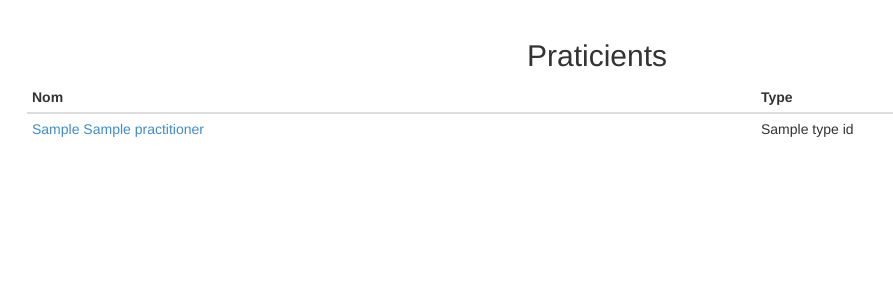
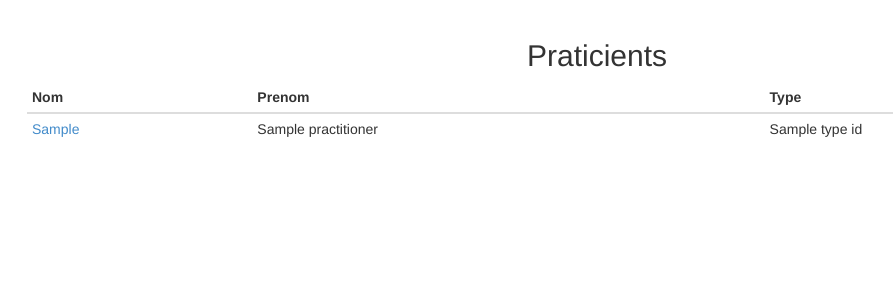
Before and after one commit to mcuer/GSB-Report, a PHP site: template views/practitioners.html.twig in a window 1280 px wide. Shown: the part 51-351 px from the top of the page, without its empty margins (43-936 px from the left). Run offline with PHP 8.4, Linux system fonts and the light colour scheme; the template is opened without the code that fills it: most values are stand-ins (such as "Sample title", 1, 10 or a date in 2020); some libraries are stand-ins or nearby versions.

Commit message:
modification : practitioners.html

```diff
--- a/views/practitioners.html.twig
+++ b/views/practitioners.html.twig
@@ -11,12 +11,14 @@
             <thead>
                 <tr>
                     <th>Nom </th>
+                    <th>Prenom</th>
                     <th>Type</th>
                 </tr>
             </thead>
             {% for practitioner in practitioners %}
                 <tr>
-                    <td><a href="/practitioners/{{ practitioner.id }}">{{ practitioner.first_name ~" "~ practitioner.name }}</a></td>
+                    <td><a href="/practitioners/{{ practitioner.id }}">{{ practitioner.first_name}}</a></td>
+                    <td>{{practitioner.name}}</td>
                     <td>{{practitioner.typeID.name}}</td>
                 </tr>
             {% endfor %}
```
